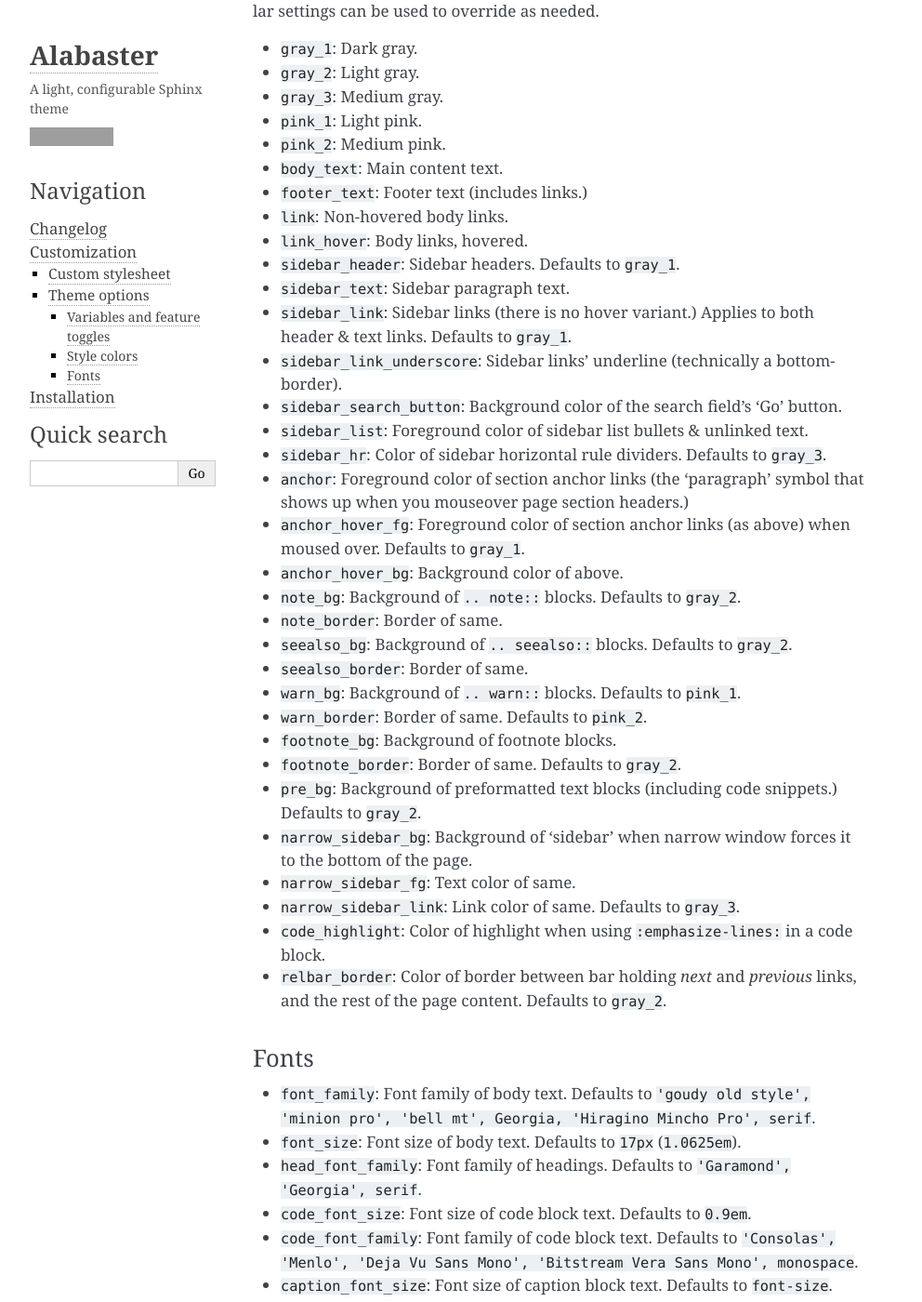
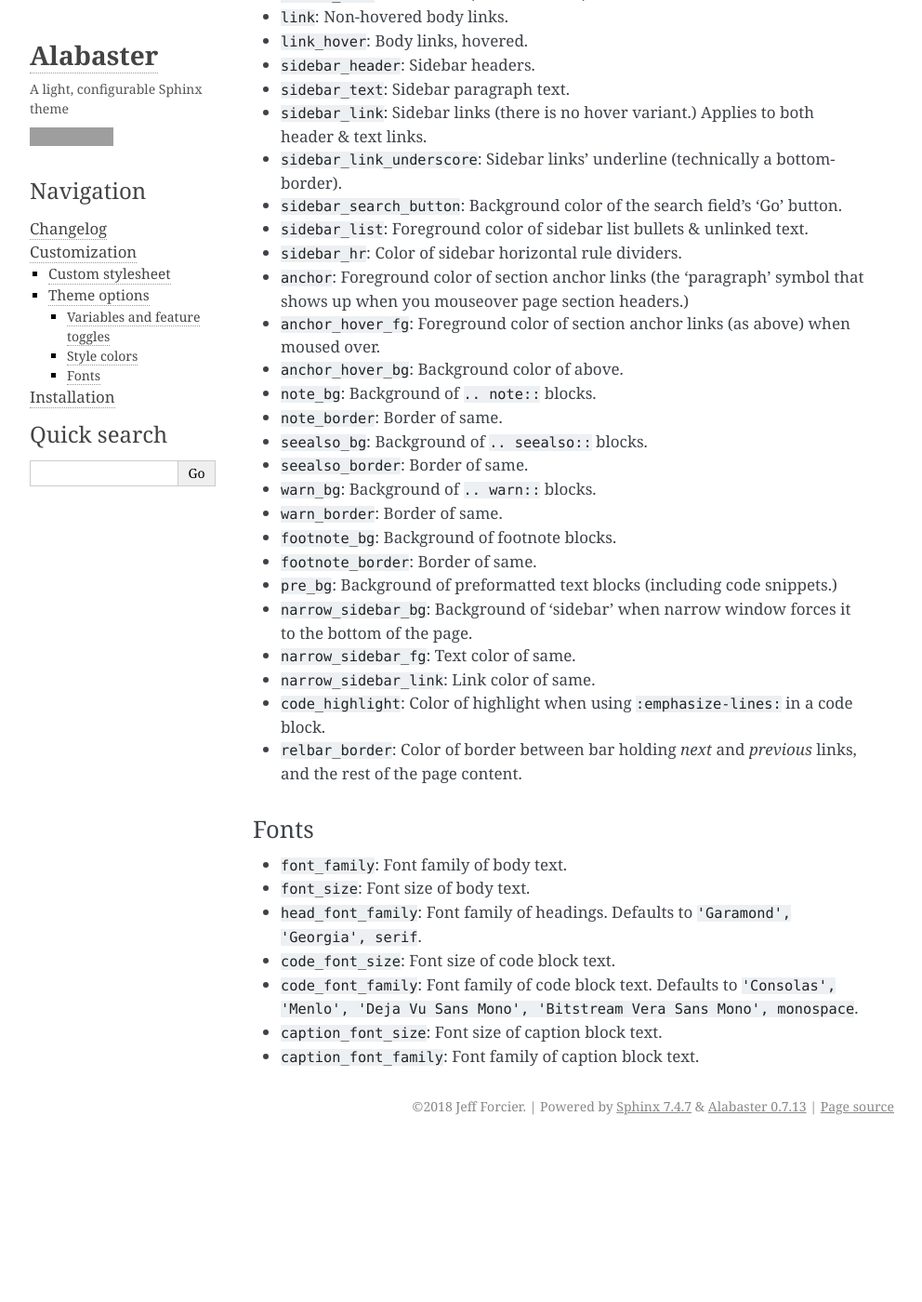
Before and after one commit to sphinx-doc/alabaster, a Sphinx documentation site: the page built from docs/customization.rst, in a window 1280 px wide and 1400 px high, scrolled down 4145 px. Shown: the whole window at 93% size, without its empty margins (148-1140 px from the left). Built offline with Sphinx 7.4.7, drawn with Linux system fonts in a browser that asks for light colours; after the commit the page ends 5374 px from its top, so only the background shows below that; some of the changed text lies outside the part shown; grey boxes are pictures that could not be loaded.

Commit message:
Remove duplicative and often outdated default values from customization docs.
Left only a few where there was rationale to be had.

```diff
--- a/docs/customization.rst
+++ b/docs/customization.rst
@@ -60,7 +60,9 @@ set in ``conf.py`` alongside the rest, e.g.:
     }
 
 The following subsections detail available such options, including notes about
-behavior & default values.
+behavior. Default values can be found by viewing `theme.conf
+<https://github.com/bitprophet/alabaster/blob/master/alabaster/theme.conf>`_
+directly.
 
 Variables and feature toggles
 -----------------------------
@@ -74,30 +76,26 @@ Variables and feature toggles
 
 * ``logo_name``: Set to ``true`` to insert your site's ``project`` name
   under the logo image as text. Useful if your logo doesn't include the
-  project name itself. Defaults to ``false``.
+  project name itself.
 * ``logo_text_align``: Which CSS ``text-align`` value to use for logo text
   (if there is any.)
 * ``body_text_align``: Which CSS ``text-align`` value to use for body text
   (if there is any.)
 * ``description``: Text blurb about your project, to appear under the logo.
 * ``description_font_style``: Which CSS ``font-style`` to use for description
-  text. Defaults to ``normal``.
+  text.
 * ``github_user``, ``github_repo``: Used by ``github_button`` and
   ``github_banner`` (see below); does nothing if both of those are set to
   ``false``.
-* ``github_button``: ``true`` or ``false`` (default: ``true``) - whether to
-  link to your Github.
+* ``github_button``: ``true`` or ``false`` - whether to link to your Github.
 
    * If ``true``, requires that you set ``github_user`` and ``github_repo``.
-   * See also these other related options, which behave as described in
-     `Github Buttons' documentation
+   * There are also the ``github_type`` and ``github_count`` options, which
+     behave as described in `Github Buttons' documentation
      <https://ghbtns.com>`_:
 
-      * ``github_type``: Defaults to ``watch``.
-      * ``github_count``: Defaults to ``true``.
-
-* ``github_banner``: ``true`` or ``false`` (default: ``false``) - whether to
-  apply a 'Fork me on Github' banner in the top right corner of the page.
+* ``github_banner``: ``true`` or ``false`` - whether to apply a 'Fork me on
+  Github' banner in the top right corner of the page.
 
    * If ``true``, requires that you set ``github_user`` and ``github_repo``.
    * May also submit a string file path (as with ``logo``, relative to
@@ -105,16 +103,14 @@ Variables and feature toggles
      default.
 
 * ``badge_branch``: Set which branch is used in Travis, CodeCov, etc badges.
-  Defaults to ``master``.
-
 * ``travis_button``: ``true``, ``false`` or a Github-style ``"account/repo"``
   string - used to display a `Travis-CI <https://travis-ci.org>`_ build status
   button in the sidebar. If ``true``, uses your ``github_(user|repo)``
-  settings; defaults to ``false.``
+  settings.
 * ``codecov_button``: ``true``, ``false`` or a Github-style ``"account/repo"``
   string - used to display a `Codecov <https://codecov.io>`_ build status
   button in the sidebar. If ``true``, uses your ``github_(user|repo)``
-  settings; defaults to ``false.``
+  settings.
 * ``gratipay_user``: Set to your `Gratipay <https://gratipay.com>`_ username
   if you want a Gratipay 'Donate' section in your sidebar.
 
@@ -154,17 +150,14 @@ Variables and feature toggles
   secondary navigation elements are hidden or displayed. Defaults to ``false``
   since on many sites these elements are superfluous.
 * ``page_width``: CSS width specifier controlling default content/page width.
-  Defaults to ``940px``.
 * ``sidebar_width``: CSS width specifier controlling default sidebar width.
-  Defaults to ``220px``.
 * ``fixed_sidebar``: Makes the sidebar 'fixed' or pinned in place, so that the
   main body of the page scrolls but the sidebar remains visible. (Applies only
-  to desktop window sizes; the mobile view is unaffected.) Defaults to
-  ``false``.
-* ``show_relbars``: ``true`` or ``false``, defaults to ``false`` - used to
-  display *next* and *previous* links above and below the main page content. If
-  you only want to display one, this setting can be further overridden through
-  the ``show_relbar_top`` and ``show_relbar_bottom`` settings.
+  to desktop window sizes; the mobile view is unaffected.)
+* ``show_relbars``: ``true`` or ``false`` - used to display *next* and
+  *previous* links above and below the main page content. If you only want to
+  display one, this setting can be further overridden through the
+  ``show_relbar_top`` and ``show_relbar_bottom`` settings.
 
 Style colors
 ------------
@@ -183,52 +176,49 @@ colorscheme. The more granular settings can be used to override as needed.
 * ``footer_text``: Footer text (includes links.)
 * ``link``: Non-hovered body links.
 * ``link_hover``: Body links, hovered.
-* ``sidebar_header``: Sidebar headers. Defaults to ``gray_1``.
+* ``sidebar_header``: Sidebar headers.
 * ``sidebar_text``: Sidebar paragraph text.
 * ``sidebar_link``: Sidebar links (there is no hover variant.) Applies to
-  both header & text links. Defaults to ``gray_1``.
+  both header & text links.
 * ``sidebar_link_underscore``: Sidebar links' underline (technically a
   bottom-border).
 * ``sidebar_search_button``: Background color of the search field's 'Go'
   button.
 * ``sidebar_list``: Foreground color of sidebar list bullets & unlinked text.
-* ``sidebar_hr``: Color of sidebar horizontal rule dividers. Defaults to
-  ``gray_3``.
+* ``sidebar_hr``: Color of sidebar horizontal rule dividers.
 * ``anchor``: Foreground color of section anchor links (the 'paragraph'
   symbol that shows up when you mouseover page section headers.)
 * ``anchor_hover_fg``: Foreground color of section anchor links (as above)
-  when moused over. Defaults to ``gray_1``.
+  when moused over.
 * ``anchor_hover_bg``: Background color of above.
-* ``note_bg``: Background of ``.. note::`` blocks. Defaults to ``gray_2``.
+* ``note_bg``: Background of ``.. note::`` blocks.
 * ``note_border``: Border of same.
-* ``seealso_bg``: Background of ``.. seealso::`` blocks. Defaults to
-  ``gray_2``.
+* ``seealso_bg``: Background of ``.. seealso::`` blocks.
 * ``seealso_border``: Border of same.
-* ``warn_bg``: Background of ``.. warn::`` blocks. Defaults to ``pink_1``.
-* ``warn_border``: Border of same. Defaults to ``pink_2``.
+* ``warn_bg``: Background of ``.. warn::`` blocks.
+* ``warn_border``: Border of same.
 * ``footnote_bg``: Background of footnote blocks.
-* ``footnote_border``: Border of same. Defaults to ``gray_2``.
+* ``footnote_border``: Border of same.
 * ``pre_bg``: Background of preformatted text blocks (including code
-  snippets.) Defaults to ``gray_2``.
+  snippets.)
 * ``narrow_sidebar_bg``: Background of 'sidebar' when narrow window forces
   it to the bottom of the page.
 * ``narrow_sidebar_fg``: Text color of same.
-* ``narrow_sidebar_link``: Link color of same. Defaults to ``gray_3``.
+* ``narrow_sidebar_link``: Link color of same.
 * ``code_highlight``: Color of highlight when using ``:emphasize-lines:`` in a code block.
 * ``relbar_border``: Color of border between bar holding *next* and *previous*
-  links, and the rest of the page content. Defaults to ``gray_2``.
+  links, and the rest of the page content.
 
 Fonts
 -----
 
-* ``font_family``: Font family of body text.  Defaults to ``'goudy old style',
-  'minion pro', 'bell mt', Georgia, 'Hiragino Mincho Pro', serif``.
-* ``font_size``: Font size of body text. Defaults to ``17px`` (``1.0625em``).
+* ``font_family``: Font family of body text.
+* ``font_size``: Font size of body text.
 * ``head_font_family``: Font family of headings.  Defaults to ``'Garamond',
   'Georgia', serif``.
-* ``code_font_size``: Font size of code block text. Defaults to ``0.9em``.
+* ``code_font_size``: Font size of code block text.
 * ``code_font_family``: Font family of code block text. Defaults to
   ``'Consolas', 'Menlo', 'Deja Vu Sans Mono', 'Bitstream Vera Sans Mono',
   monospace``.
-* ``caption_font_size``: Font size of caption block text. Defaults to ``font-size``.
-* ``caption_font_family``: Font family of caption block text. Defaults to ``font-family``.
+* ``caption_font_size``: Font size of caption block text.
+* ``caption_font_family``: Font family of caption block text.
```
